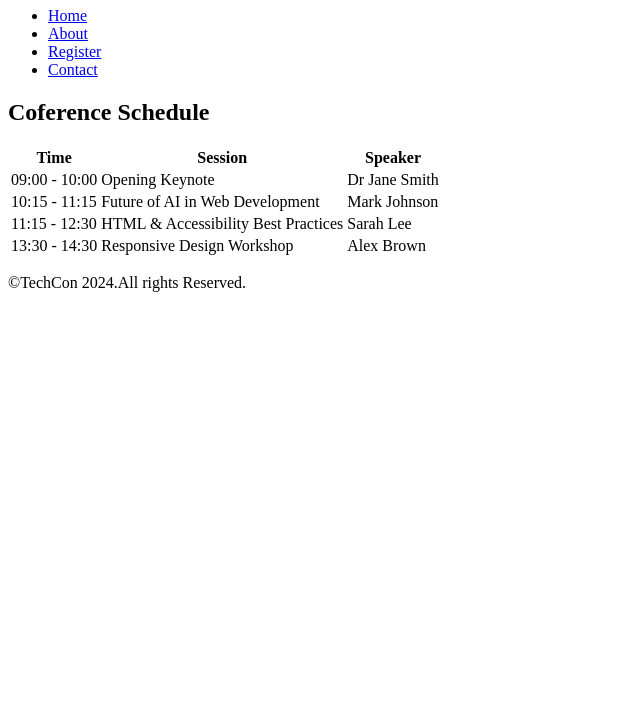
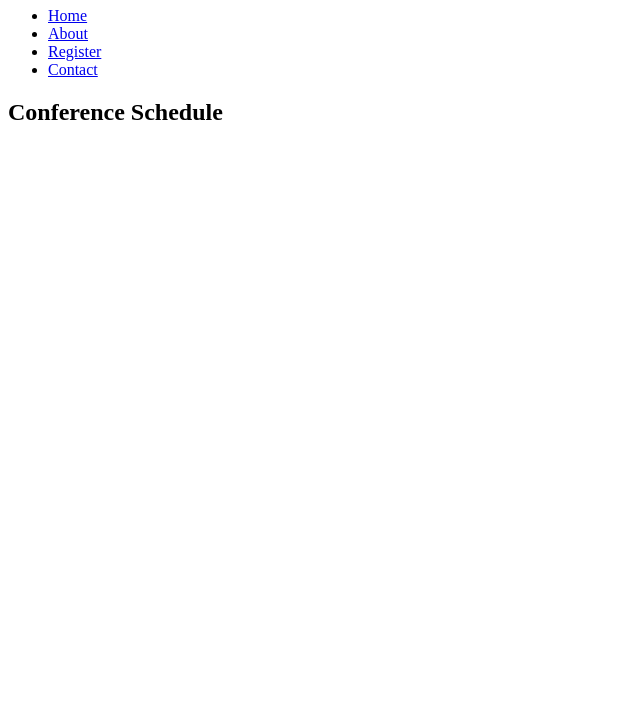
Before and after one commit to Prichard-1/TechCon_HTML, a plain HTML site: page techcon_website/schedule.html in a window 1280 px wide. Shown: the part 73-800 px from the top of the page, without its empty margins (0-640 px from the left). Drawn offline with Linux system fonts and the light colour scheme.

Commit message:
add schedule file

```diff
--- a/techcon_website/schedule.html
+++ b/techcon_website/schedule.html
@@ -3,62 +3,24 @@
 <head>
     <meta charset="UTF-8">
     <meta name="viewport" content="width=device-width, initial-scale=1.0">
-        <title>Schedule For TechCon 2024</title>
+    <title>Schedule for TechCon 2024</title>
 </head>
 <body>
 
-  <!---header-->
+    <!-- Header -->
     <header>
-        <h1>Schedule For TechCon 2024</h1>
+        <h1>Schedule for TechCon 2024</h1>
         <nav>
             <ul>
                 <li><a href="index.html">Home</a></li>
                 <li><a href="about.html">About</a></li>
                 <li><a href="register.html">Register</a></li>
-             <li><a href="contact">Contact</a></li>
+                <li><a href="contact.html">Contact</a></li>
             </ul>
         </nav>
     </header>
-        <!---main content-->
+
+    <!-- Main Content -->
     <main>
         <section>
-        <h2>Coference Schedule</h2>
-        <table>
-            <thead>
-                <tr>
-                    <th scope="col">Time</ths>
-                    <th scope="col">Session</th>
-                    <th scope="<col>">Speaker</th>
-                </tr>
-            </thead>
-            <tbody>
-                <tr>
-                    <td>09:00 - 10:00</td>
-                    <td>Opening Keynote</td>
-                    <td>Dr Jane Smith</td>
-                </tr>
-                <tr>
-                    <td>10:15 - 11:15</td>
-                    <td>Future of AI in Web Development</td>
-                    <td>Mark Johnson</td>
-                </tr>
-                <tr>
-                    <td>11:15 - 12:30</td>
-                    <td>HTML & Accessibility Best Practices</td>
-                    <td>Sarah Lee</td>
-                </tr>
-                <tr>
-                    <td>13:30 - 14:30</td>
-                    <td>Responsive Design Workshop</td>
-                    <td>Alex Brown</td>
-                </tr>
-            </tbody>
-        </table>
-    </section>
-</main>
-<!---footer-->
-<footer>
-    <p>&copy;TechCon 2024.All rights Reserved.</p>
-</footer>
-</body>
-</html>
+            <h2>Conference Schedule</h2>
```
Lines whose indentation alone changed are shown as unchanged.
